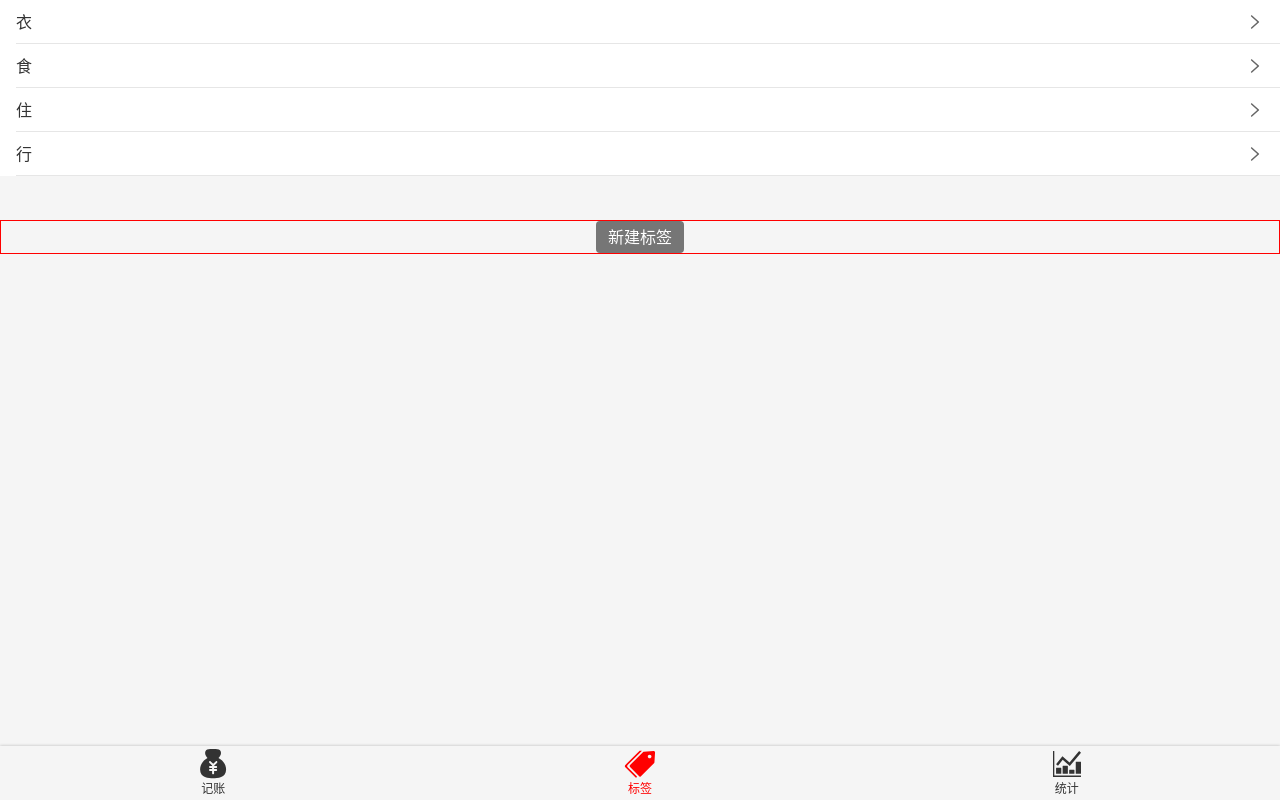
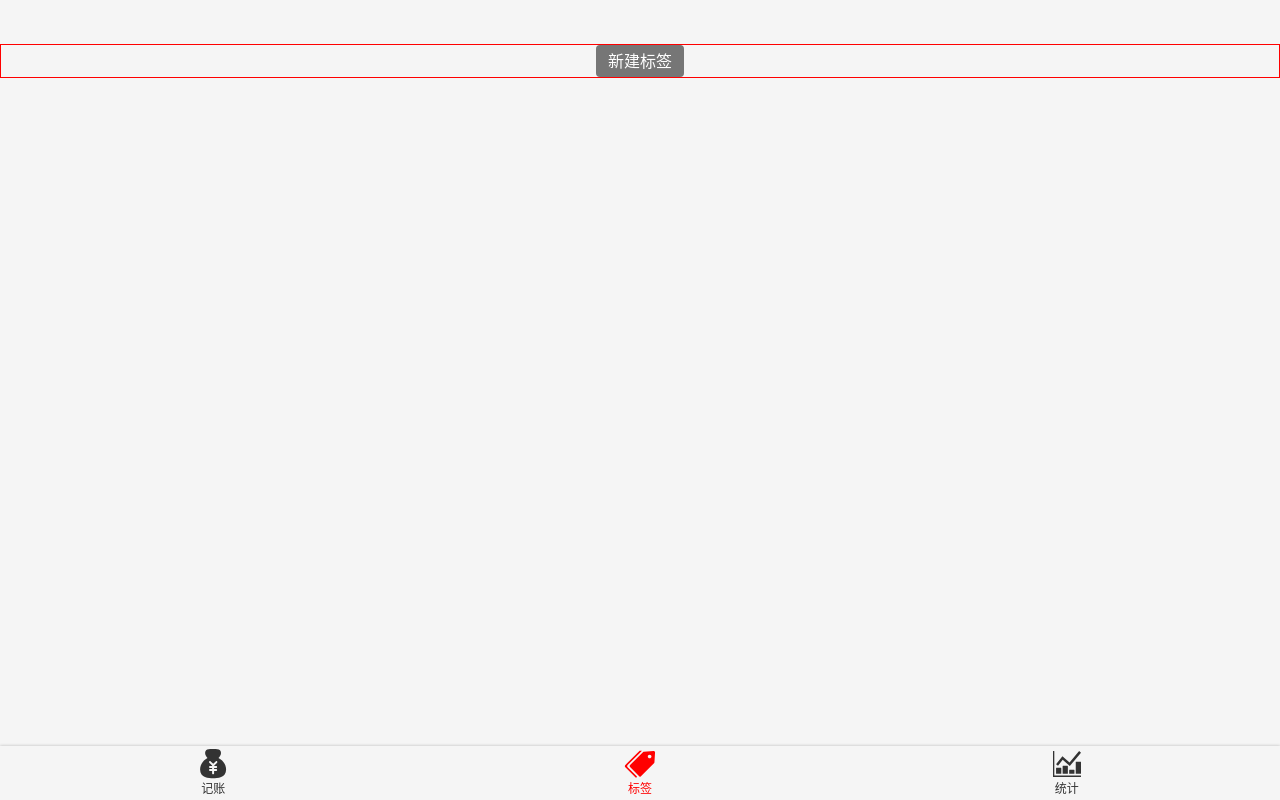
Before and after one commit to dongdong12138/morney-Vue, a Vue app: page /#/labels in a window 1280 px wide. Built offline with nearby package versions, Linux system fonts and the light colour scheme.

Commit message:
Labels-展示和新增标签

```diff
--- a/src/model.ts
+++ b/src/models/recordListModel.ts
@@ -1,6 +1,6 @@
 const localStorageKeyName = 'recordList';
 
-const model = {
+const recordListModel = {
   clone(data: RecordItem | RecordItem[]) {
     return JSON.parse(JSON.stringify(data));    // 深拷贝 record 对象
   },
@@ -12,4 +12,4 @@ const model = {
   }
 };
 
-export default model;
+export default recordListModel;
--- /dev/null
+++ b/src/models/tagListModel.ts
@@ -0,0 +1,28 @@
+const localStorageKeyName = 'tagList';
+
+type TagListModel = {
+  data: string[],
+  fetch: () => string[],
+  create: (name: string) => 'success' | 'empty' | 'duplicate',    // 联合类型（字符串的子类型）
+  save: () => void
+}
+
+const tagListModel: TagListModel = {
+  data: [],
+  fetch() {
+    this.data = JSON.parse(window.localStorage.getItem(localStorageKeyName) || '[]');
+    return this.data;
+  },
+  create(name: string) {
+    if (!name) return 'empty';
+    if (this.data.includes(name)) return 'duplicate';
+    this.data.push(name);
+    this.save();
+    return 'success';
+  },
+  save() {
+    window.localStorage.setItem(localStorageKeyName, JSON.stringify(this.data));
+  }
+};
+
+export default tagListModel;
--- a/src/views/Labels.vue
+++ b/src/views/Labels.vue
@@ -1,34 +1,42 @@
 <template>
   <Layout>
     <ol class="tags">
-      <li>
-        <span>衣</span>
-        <Icon name="arrowRight"/>
-      </li>
-      <li>
-        <span>食</span>
-        <Icon name="arrowRight"/>
-      </li>
-      <li>
-        <span>住</span>
-        <Icon name="arrowRight"/>
-      </li>
-      <li>
-        <span>行</span>
+      <li v-for="(value, index) in tagList" :key="index">
+        <span>{{ value }}</span>
         <Icon name="arrowRight"/>
       </li>
     </ol>
     <div class="createTag-wrapper">
-      <button class="createTag">新建标签</button>
+      <button @click="createTag" class="createTag">新建标签</button>
     </div>
   </Layout>
 </template>
 
 <script lang="ts">
 import Vue from 'vue';
+import tagListModel from '@/models/tagListModel';
+import {Component} from 'vue-property-decorator';
 
+tagListModel.fetch();
+
+@Component
 export default class Labels extends Vue {
+  tagList = tagListModel.data;
 
+  createTag() {
+    const name = window.prompt('请输入标签名');
+    if (!name) return;
+    const state = tagListModel.create(name);
+    if (state === 'duplicate') window.alert('已存在该标签！');
+    if (state === 'success') window.alert('创建成功')
+    // try {
+    //   tagListModel.create(name);
+    // } catch (err) {
+    //   if (err.message === 'duplicate') {
+    //     window.alert('已存在该标签！');
+    //   }
+    // }
+  }
 }
 </script>
 
--- a/src/views/Money.vue
+++ b/src/views/Money.vue
@@ -14,17 +14,18 @@ import Tags from '@/components/Money/Tags.vue';
 import Notes from '@/components/Money/Notes.vue';
 import Types from '@/components/Money/Types.vue';
 import {Component, Watch} from 'vue-property-decorator';
-import model from '@/model';
+import recordListModel from '@/models/recordListModel.ts';
+import tagListModel from '@/models/tagListModel';
 
 @Component({
   components: {Types, Notes, Tags, NumberPad}
 })
 export default class Money extends Vue {
-  tags = ['衣', '食', '住', '行'];
+  tags = tagListModel.fetch();
   // eslint-disable-next-line no-undef
   record: RecordItem = {tags: [], notes: '', type: '-', amount: '0'};
   // eslint-disable-next-line no-undef
-  recordList: RecordItem[] = model.fetch();
+  recordList: RecordItem[] = recordListModel.fetch();
 
   onUpdateTags(value: string[]) {
     console.log('onUpdateTags:', value);
@@ -43,14 +44,14 @@ export default class Money extends Vue {
 
   saveRecord() {
     // eslint-disable-next-line no-undef
-    const record: RecordItem = model.clone(this.record);
+    const record: RecordItem = recordListModel.clone(this.record);
     record.createTime = new Date();
     this.recordList.push(record);
   }
 
   @Watch('recordList')
   onRecordListChanged() {
-    model.save(this.recordList)
+    recordListModel.save(this.recordList)
   }
 }
 </script>
```
